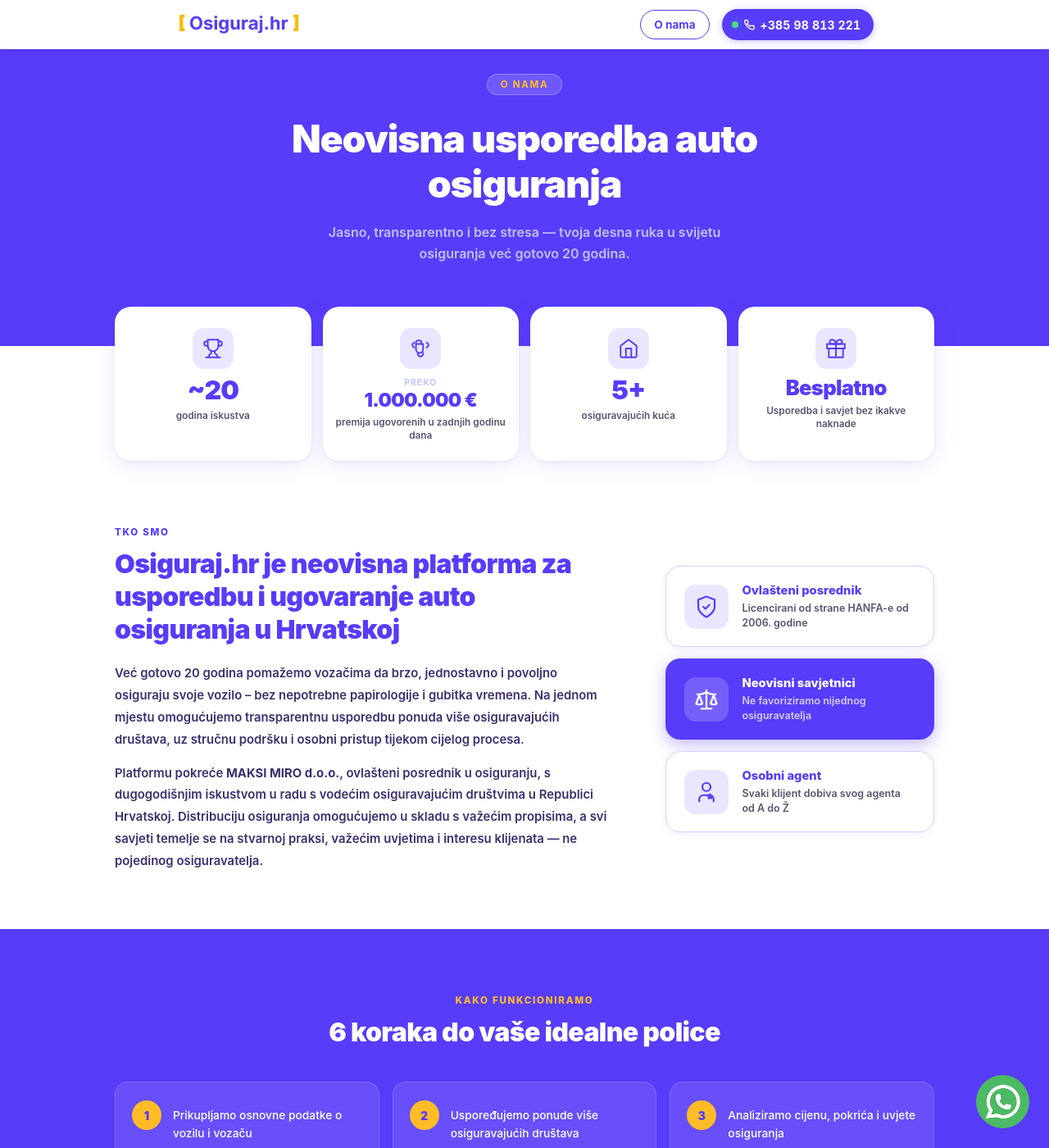
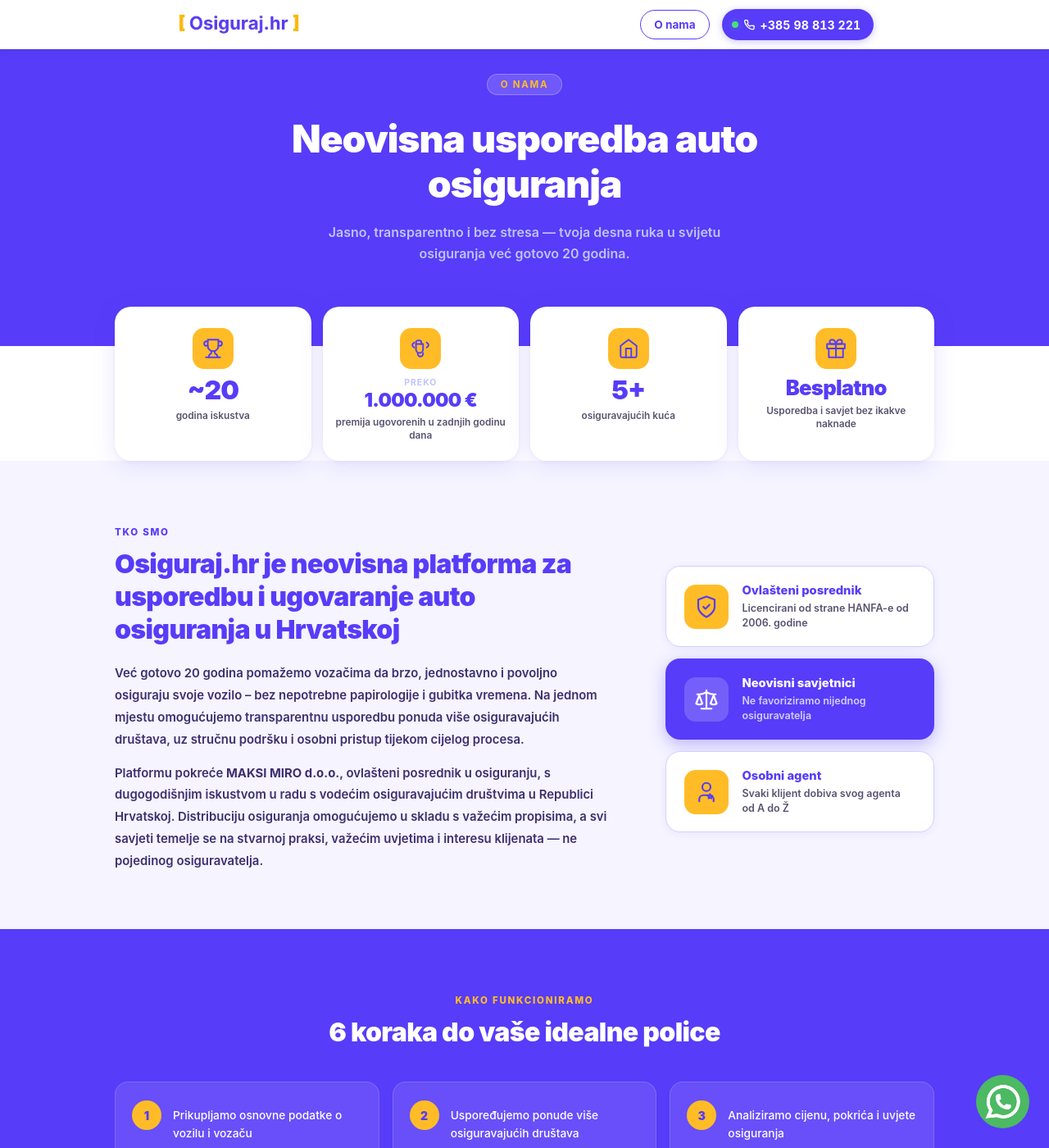
Before and after one commit to Filip-Gale/OsigurajHR, a Jekyll site: the page built from o-nama.html, in a window 1280 px wide and 1400 px high. Shown: the whole window at 82% size. Built offline with Jekyll 4.4.1, drawn with Linux system fonts in a browser that asks for light colours.

Commit message:
Refine o-nama design: yellow icons, white trust section, no quote mark

```diff
--- a/css/onama.css
+++ b/css/onama.css
@@ -78,7 +78,7 @@
 
 .on-stat-icon {
     width: 50px; height: 50px;
-    background: #ebe6ff;
+    background: #ffbc27;
     border-radius: 14px;
     display: flex; align-items: center; justify-content: center;
     margin-bottom: 2px;
@@ -105,7 +105,7 @@
 /* ── WHO WE ARE ── */
 .on-who-section {
     padding: 80px 5% 70px;
-    background: white;
+    background: #f5f4ff;
 }
 
 .on-who-inner {
@@ -156,7 +156,7 @@
 
 .on-visual-icon {
     flex-shrink: 0; width: 54px; height: 54px;
-    background: #ebe6ff; border-radius: 14px;
+    background: #ffbc27; border-radius: 14px;
     display: flex; align-items: center; justify-content: center;
 }
 
@@ -216,7 +216,7 @@
 /* ── WHY TRUST US ── */
 .on-trust-section {
     padding: 80px 5%;
-    background: #bfc3ff;
+    background: white;
 }
 
 .on-trust-grid {
@@ -226,16 +226,17 @@
 }
 
 .on-trust-card {
-    background: white;
+    background: #f5f4ff;
     border-radius: 18px; padding: 22px 16px;
-    border: none;
+    border: 2px solid #e0dbff;
     display: flex; flex-direction: column; gap: 10px;
     transition: transform 0.2s, box-shadow 0.2s;
 }
 
 .on-trust-card:hover {
     transform: translateY(-4px);
-    box-shadow: 0 10px 28px rgba(87,60,249,0.18);
+    box-shadow: 0 10px 28px rgba(87,60,249,0.15);
+    border-color: #573cf9;
 }
 
 .on-trust-icon, .on-contact-icon {
@@ -243,8 +244,8 @@
     display: flex; align-items: center; justify-content: center; flex-shrink: 0;
 }
 
-.on-icon-purple { background: #ebe6ff; }
-.on-icon-yellow { background: #fff5d4; }
+.on-icon-purple { background: #bfc3ff; }
+.on-icon-yellow { background: #ffbc27; }
 .on-icon-wa     { background: #dcfce7; }
 
 .on-trust-title {
@@ -266,22 +267,18 @@
 
 .on-goal-inner { position: relative; z-index: 1; }
 
-.on-goal-quote {
-    font-size: 6rem; line-height: 0.5;
-    color: rgba(87,60,249,0.15);
-    font-weight: 900; margin-bottom: 20px;
-    pointer-events: none; user-select: none;
-}
+.on-goal-quote { display: none; }
 
 .on-goal-text {
-    font-size: clamp(1.25rem, 3vw, 1.85rem);
-    font-weight: 800; color: #573cf9;
-    line-height: 1.4; margin-bottom: 20px; letter-spacing: -0.02em;
+    font-size: clamp(1.4rem, 3.5vw, 2.1rem);
+    font-weight: 900; color: #573cf9;
+    line-height: 1.35; margin-bottom: 20px; letter-spacing: -0.03em;
 }
 
 .on-goal-sub {
-    font-size: 0.95rem; color: rgba(87,60,249,0.75);
-    line-height: 1.75; max-width: 580px; margin: 0 auto;
+    font-size: 0.95rem; color: rgba(87,60,249,0.8);
+    font-weight: 500;
+    line-height: 1.75; max-width: 560px; margin: 0 auto;
 }
 
 /* ── HANFA ── */
```
